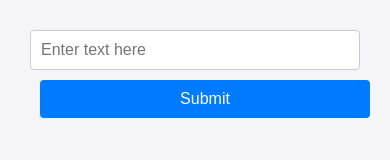
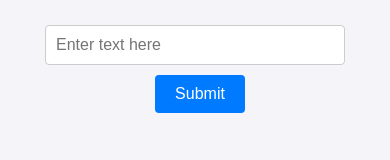
Before and after one commit to dalvimangesh/japanese-tutor, a plain HTML site: page index.html in a window 390 px wide. Drawn offline with Linux system fonts and the light colour scheme.

Commit message:
Add files via upload

```diff
--- a/styles.css
+++ b/styles.css
@@ -47,16 +47,12 @@ button:hover {
 
 @media (max-width: 600px) {
     body {
-        margin: 20px;
+        margin: 5px;
     }
 
-    input[type="text"] {
-        width: 100%;
+    input[type="text"],
+    button {
         box-sizing: border-box;
-    }
-
-    button {
-        width: 100%;
         margin-top: 10px;
     }
 
@@ -65,24 +61,3 @@ button:hover {
         padding: 10px;
     }
 }
-
-@media (max-width: 600px) {
-    body {
-        margin: 20px;
-    }
-
-    input[type="text"] {
-        width: 100%;
-        box-sizing: border-box;
-    }
-
-    button {
-        width: 100%;
-        margin-top: 10px;
-    }
-
-    .container {
-        width: 100%;
-        padding: 10px;
-    }
-}
```
